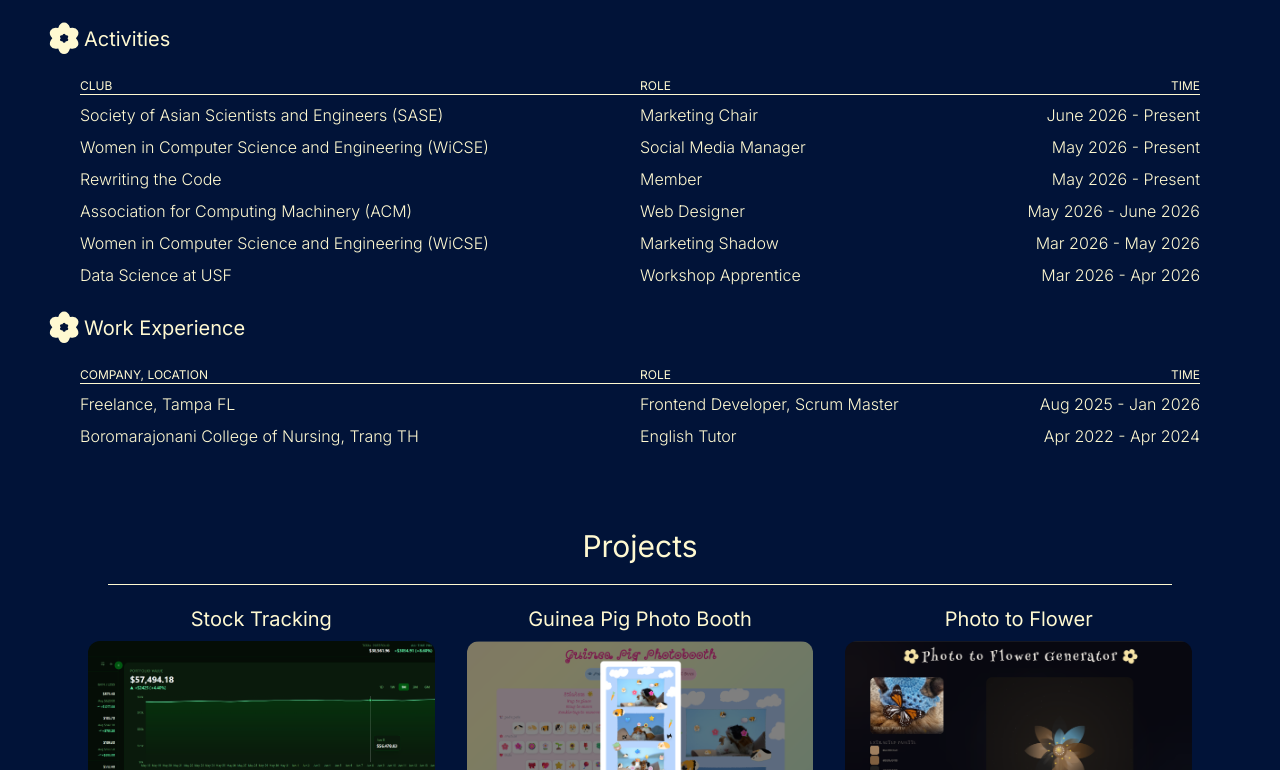
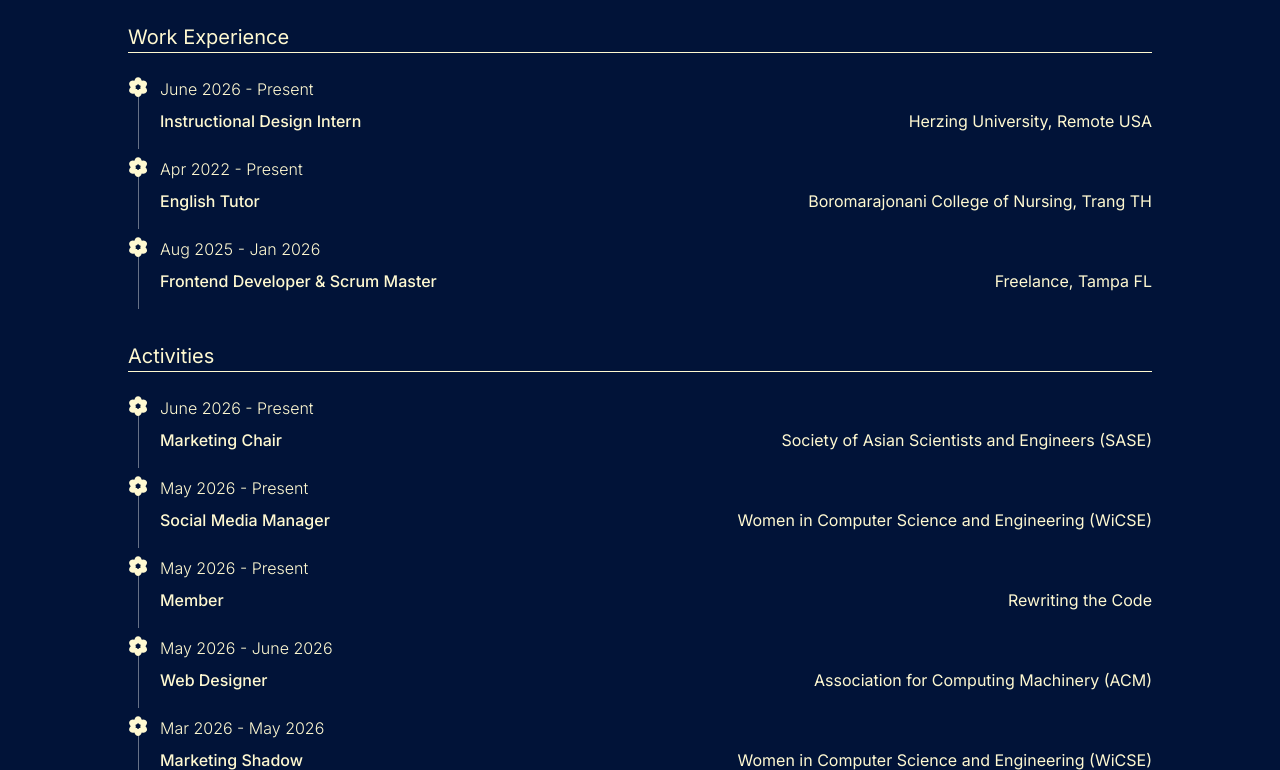
Before and after one commit to patchatul/patcharalak-tulyakul, a Next.js app in the folder patcharalak-tulyakul/: page / in a window 1280 px wide. Shown: the part 490-1260 px from the top of the page. Built offline with nearby package versions, Linux system fonts and the light colour scheme; a web font is replaced by a local one.

Commit message:
add internship certificate, redesign About time

```diff
--- a/patcharalak-tulyakul/app/about/page.tsx
+++ b/patcharalak-tulyakul/app/about/page.tsx
@@ -1,5 +1,6 @@
 import Pat from "../../public/Pat.jpg";
 import Image from "next/image";
+import icon3 from "../../public/Icon3.svg";
 
 interface Info {
   name: string;
@@ -58,10 +59,20 @@ const activities: Activities[] = [
 ];
 const ActivitiesCards: React.FC<Activities> = ({ club, role, time }) => {
   return (
-    <div className="grid grid-cols-[2fr_1fr_1fr] gap-4 font-light font-inter mt-0 mb-2 m-8">
-      <p>{club}</p>
-      <p>{role}</p>
-      <p className="text-right">{time}</p>
+      <div className="flex gap-3 ">
+      <div className="flex flex-col items-center shrink-0 w-5">
+        <Image src={icon3} alt="" className="w-5 h-5 shrink-0"
+        />
+        <div className="w-px flex-1 mb-2 bg-white/40 " />
+      </div>
+
+      <div className="flex-1 mb-6">
+        <p className="font-light font-inter">{time}</p>
+        <div className="grid grid-cols-2 gap-2 mt-2">
+          <p className="font-medium">{role}</p>
+          <p className="text-right">{club}</p>
+        </div>
+      </div>
     </div>
   );
 };
@@ -73,29 +84,45 @@ interface Work {
 
 const work: Work[] = [
   {
-    work: "Freelance, Tampa FL",
-    role: "Frontend Developer, Scrum Master",
-    time: "Aug 2025 - Jan 2026",
+    work: "Herzing University, Remote USA",
+    role: "Instructional Design Intern",
+    time: "June 2026 - Present",
   },
   {
     work: "Boromarajonani College of Nursing, Trang TH",
     role: "English Tutor",
-    time: "Apr 2022 - Apr 2024",
+    time: "Apr 2022 - Present",
   },
+  {
+    work: "Freelance, Tampa FL",
+    role: "Frontend Developer & Scrum Master",
+    time: "Aug 2025 - Jan 2026",
+  },
+
 ];
 const WorkCards: React.FC<Work> = ({ work, role, time }) => {
   return (
-    <div className="grid grid-cols-[2fr_1fr_1fr] gap-4 font-light font-inter mt-0 mb-2 m-8">
-      <p>{work}</p>
-      <p>{role}</p>
-      <p className="text-right">{time}</p>
+     <div className="flex gap-3 ">
+      <div className="flex flex-col items-center shrink-0 w-5">
+        <Image src={icon3} alt="" className="w-5 h-5 shrink-0"
+        />
+        <div className="w-px flex-1 mb-2 bg-white/40 " />
+      </div>
+
+      <div className="flex-1 mb-6">
+        <p className="font-light font-inter">{time}</p>
+        <div className="grid grid-cols-2 gap-2 mt-2">
+          <p className="font-medium">{role}</p>
+          <p className="text-right">{work}</p>
+        </div>
+      </div>
     </div>
   );
 };
 
 function About() {
   return (
-    <div className="my-10">
+    <div className="sm:m-10 m-2">
       {/* Pic & Main Info */}
       <div className="flex flex-row gap-4 justify-center items-center md:items-start">
         <Image
@@ -109,15 +136,22 @@ function About() {
           <p>{info.pastedu}</p>
         </span>
       </div>
+    <section className="max-w-6xl mx-auto sm:px-10 ">
+      {/* Work Experience */}
+
+        <h2 className="section-heading border-b">Work Experience</h2>
+        {work.map((work) => (
+          <WorkCards
+            key={work.work}
+            work={work.work}
+            role={work.role}
+            time={work.time}
+          />
+        ))}
 
       {/* Activities */}
-      <div className=" ">
-        <h2 className="section-heading">Activities</h2>
-        <div className="text-xs grid grid-cols-[2fr_1fr_1fr] gap-4 uppercase border-b m-8 mb-2 mt-0">
-          <span className="text-left">club</span>
-          <span>role</span>
-          <span className="text-right">Time</span>
-        </div>
+        <h2 className="section-heading border-b">Activities</h2>
+
         {activities.map((activity) => (
           <ActivitiesCards
             key={activity.club}
@@ -126,27 +160,8 @@ function About() {
             time={activity.time}
           />
         ))}
+      </section>
       </div>
-
-      {/* Work Experience */}
-
-      <div className=" ">
-        <h2 className="section-heading">Work Experience</h2>
-        <div className=" text-xs grid grid-cols-[2fr_1fr_1fr] gap-4 uppercase border-b m-8 mb-2 mt-0">
-          <span className="text-left">company, location</span>
-          <span>role</span>
-          <span className="text-right">time</span>
-        </div>
-        {work.map((work) => (
-          <WorkCards
-            key={work.work}
-            work={work.work}
-            role={work.role}
-            time={work.time}
-          />
-        ))}
-      </div>
-    </div>
   );
 }
 
--- a/patcharalak-tulyakul/app/certificates/page.tsx
+++ b/patcharalak-tulyakul/app/certificates/page.tsx
@@ -2,6 +2,7 @@ import Image from "next/image";
 import MetaFrontEndCert from "../../public/MetaFrontEndDeveloperCoursera.jpg";
 import ResponsiveWebCert from "../../public/ResponsiveWebfreeCodeCamp.png";
 import JavaScriptCert from "../../public/JSfreeCodeCamp.png";
+import Tesol from "../../public/TESOLCertificate.png";
 
 interface CertificateList {
   title: string;
@@ -32,6 +33,13 @@ const certificates: CertificateList[] = [
     alt: "Responsive Web Design freeCodeCamp Certificate",
     desc: ["Responsive Web Design", "HTML", "CSS"],
   },
+  {
+    title: "TESOL Certificate",
+    link: "https://www.tesol.com/certificate",
+    img: Tesol,
+    alt: "TESOL Certificate",
+    desc: ["Teaching English","TESOL", "TEFL", "ESL","Online Instruction", "Classroom Management", "Lesson Planning", "Language Acquisition"],
+  },
 ];
 
 const CertificateCards: React.FC<CertificateList> = ({
@@ -46,15 +54,16 @@ const CertificateCards: React.FC<CertificateList> = ({
       <p className="text-xl text-center">
         <a href={link} target="_blank" rel="noopener noreferrer">
           {title}
-        </a>
-      </p>
-      <div className="flex justify-center w-full">
+          <span className="flex justify-center w-full">
         <Image
           src={img}
           alt={alt}
           className="h-auto w-[80%] m-2 object-cover rounded-xl hover:scale-[1.02]"
         />
-      </div>
+      </span>
+        </a>
+      </p>
+
       <div className="flex flex-wrap justify-center gap-2">
         {desc.map((d) => (
           <span
--- a/patcharalak-tulyakul/app/globals.css
+++ b/patcharalak-tulyakul/app/globals.css
@@ -3,7 +3,7 @@
 :root {
   --primary-text-color: #fff9d1;
   --primary-bg: #011338; /*#490013*/
-  --secondary-text-color: #f2b592;
+  --secondary-text-color: #714E3A;
 }
 
 @theme inline {
@@ -62,7 +62,7 @@ body {
   margin-bottom: 1.5rem;
   font-size: 1.25rem;
 }
-
+/*
 .section-heading::before {
   content: "";
   display: inline-block;
@@ -73,7 +73,7 @@ body {
   background-image: url("/Icon3.svg");
   background-size: contain;
   background-repeat: no-repeat;
-}
+}*/
 .App-logo {
   animation: App-logo-spin infinite 20s linear;
   cursor: pointer;
--- a/patcharalak-tulyakul/app/layout.tsx
+++ b/patcharalak-tulyakul/app/layout.tsx
@@ -77,7 +77,7 @@ export default function RootLayout({
             <div className="flex flex-row items-center gap-5 sm:gap-15 text-2xl">
               <a href="https://github.com/patchatul">Github</a>
               <a href="https://www.linkedin.com/in/patcharalak-tulyakul/">
-                Linkedin
+                LinkedIn
               </a>
               <a href="mailto:patchatulyakul@gmail.com">Gmail</a>
             </div>
--- a/patcharalak-tulyakul/app/projects/page.tsx
+++ b/patcharalak-tulyakul/app/projects/page.tsx
@@ -104,15 +104,14 @@ const ProjectCards: React.FC<ProjectList> = ({
       <p className="text-xl text-center">
         <a href={link} target="_blank" rel="noopener noreferrer">
           {title}
-        </a>
-      </p>
-      <div className="flex justify-center w-full">
-        <Image
+          <span className="flex justify-center w-full">
+          <Image
           src={img}
           alt={alt}
           className="w-full m-2 aspect-video object-cover h-auto rounded-xl hover:scale-[1.02]"
-        />
-      </div>
+        /></span>
+        </a>
+      </p>
       <p className="font-inter">{desc}</p>
       <div className="flex flex-wrap justify-center gap-2 mt-2">
         {tech.map((t) => (
```
Also changed, not shown: patcharalak-tulyakul/public/TESOLCertificate.png (added).
